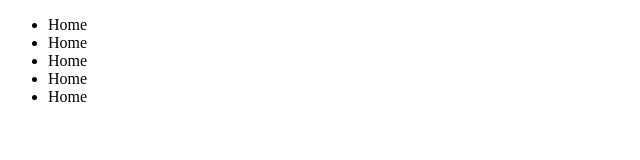
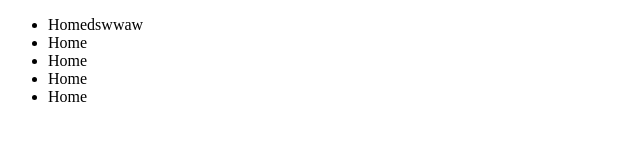
Before and after one commit to skinza890/firstasignment, a plain HTML site: page index.html in a window 1280 px wide. Shown: the full height of the page, 0-640 px from the left. Drawn offline with Linux system fonts and the light colour scheme.

Commit message:
after ssh key

```diff
--- a/index.html
+++ b/index.html
@@ -12,7 +12,7 @@
     <header>
         <nav>
             <ul>
-                <li>Home</li>
+                <li>Homedswwaw</li>
                 <li>Home</li>
                 <li>Home</li>
                 <li>Home</li>
```
